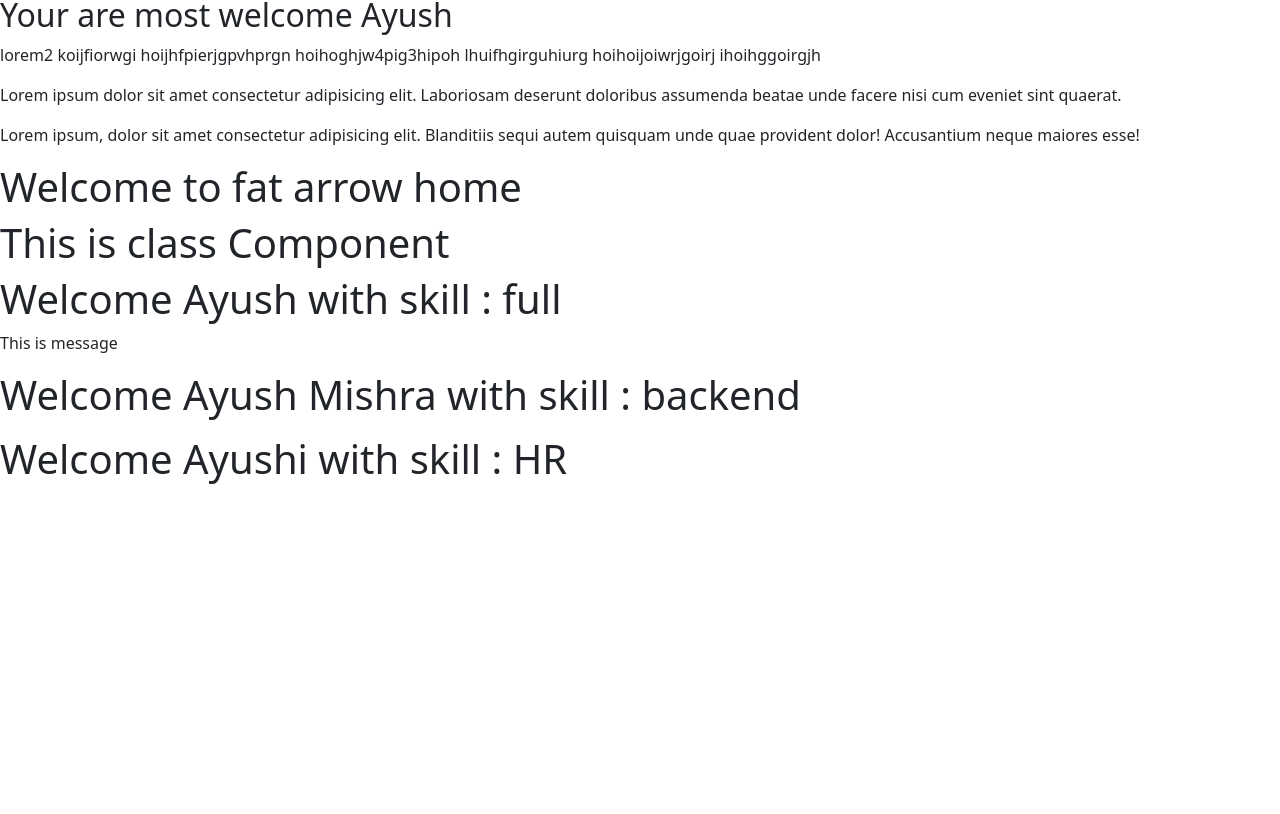
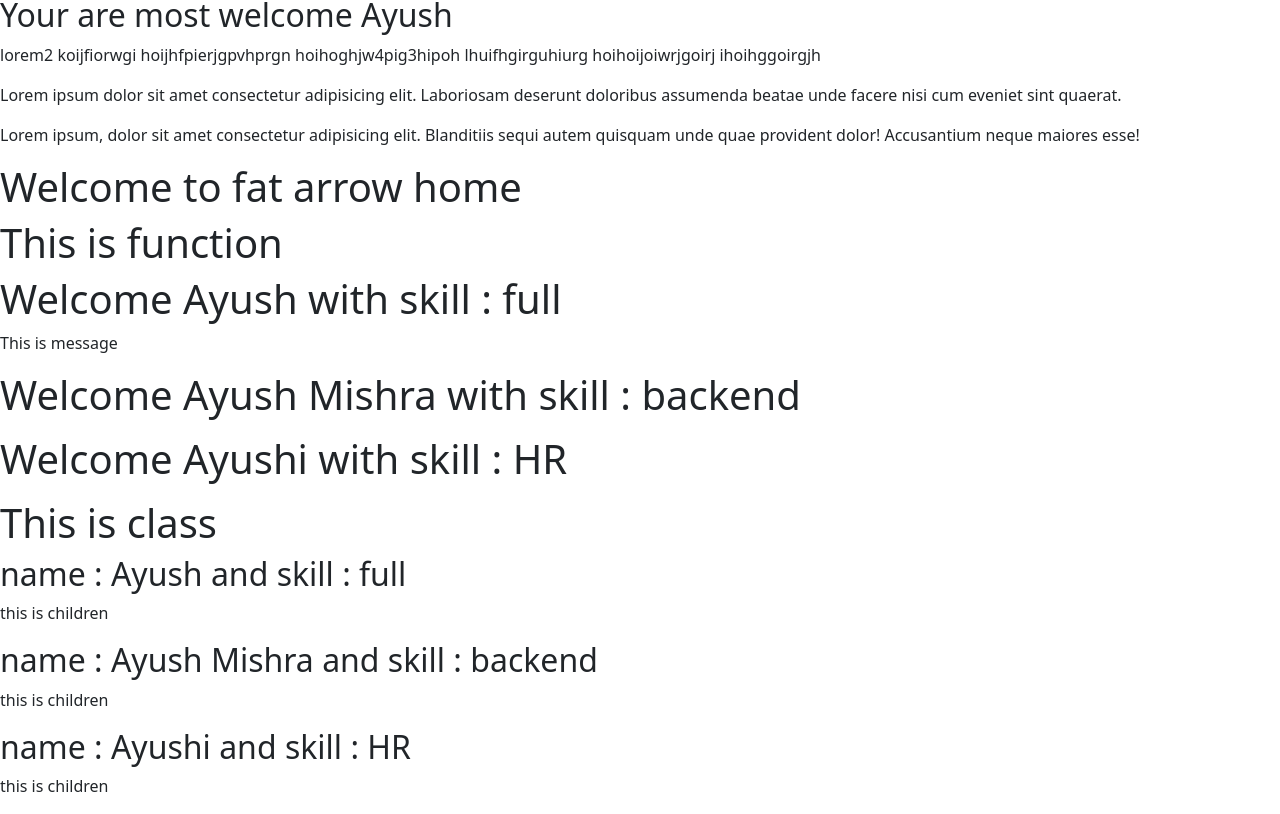
Before and after one commit to ayushkr07/react-super-advanced, a React (Create React App) app: page / in a window 1280 px wide. Shown: the part 330-1144 px from the top of the page. Before the commit the page ends 829 px from the top, so only its background shows below. Built offline with nearby package versions, Linux system fonts and the light colour scheme.

Commit message:
Class Component

```diff
--- a/src/3.props/Greeting.js
+++ b/src/3.props/Greeting.js
@@ -1,7 +1,6 @@
 import React from 'react'
 
 function Greeting(props) {
-    console.log(props)
     const {name,skill,children}=props
     return (
         <div>
--- /dev/null
+++ b/src/3.props/Welcome.js
@@ -0,0 +1,14 @@
+import React, { Component } from 'react'
+
+class Welcome extends Component {
+    render() {
+        return (
+            <div>
+                <h2>name : {this.props.name} and skill : {this.props.skill}</h2>
+                <p>this is children</p>
+            </div>
+        )
+    }
+}
+
+export default Welcome
--- a/src/App.js
+++ b/src/App.js
@@ -5,7 +5,8 @@ import {Named} from './1.components/1.functional/Named'
 import Functional from './1.components/1.functional/Functional';
 import Functional1 from './1.components/1.functional/Functional1';
 import Functionalone from './1.components/1.functional/Functionalone';
-import Welcome from './1.components/2.class/Welcome';
+// import Welcome from './1.components/2.class/Welcome';
+import Welcome from './3.props/Welcome';
 import Greeting from './3.props/Greeting';
 
 // function Home(){
@@ -25,10 +26,14 @@ function App() {
     <Functional1/>
     <Functionalone/>
     <Home/>
-    <Welcome/>
+    <h1>This is function</h1>
     <Greeting name="Ayush" skill="full">This is message</Greeting>
     <Greeting name="Ayush Mishra" skill="backend"/>
     <Greeting name="Ayushi" skill="HR"/>
+    <h1>This is class</h1>
+    <Welcome name="Ayush" skill="full">This is message</Welcome>
+    <Welcome name="Ayush Mishra" skill="backend"/>
+    <Welcome name="Ayushi" skill="HR"/>
 
 
     </div>
```
